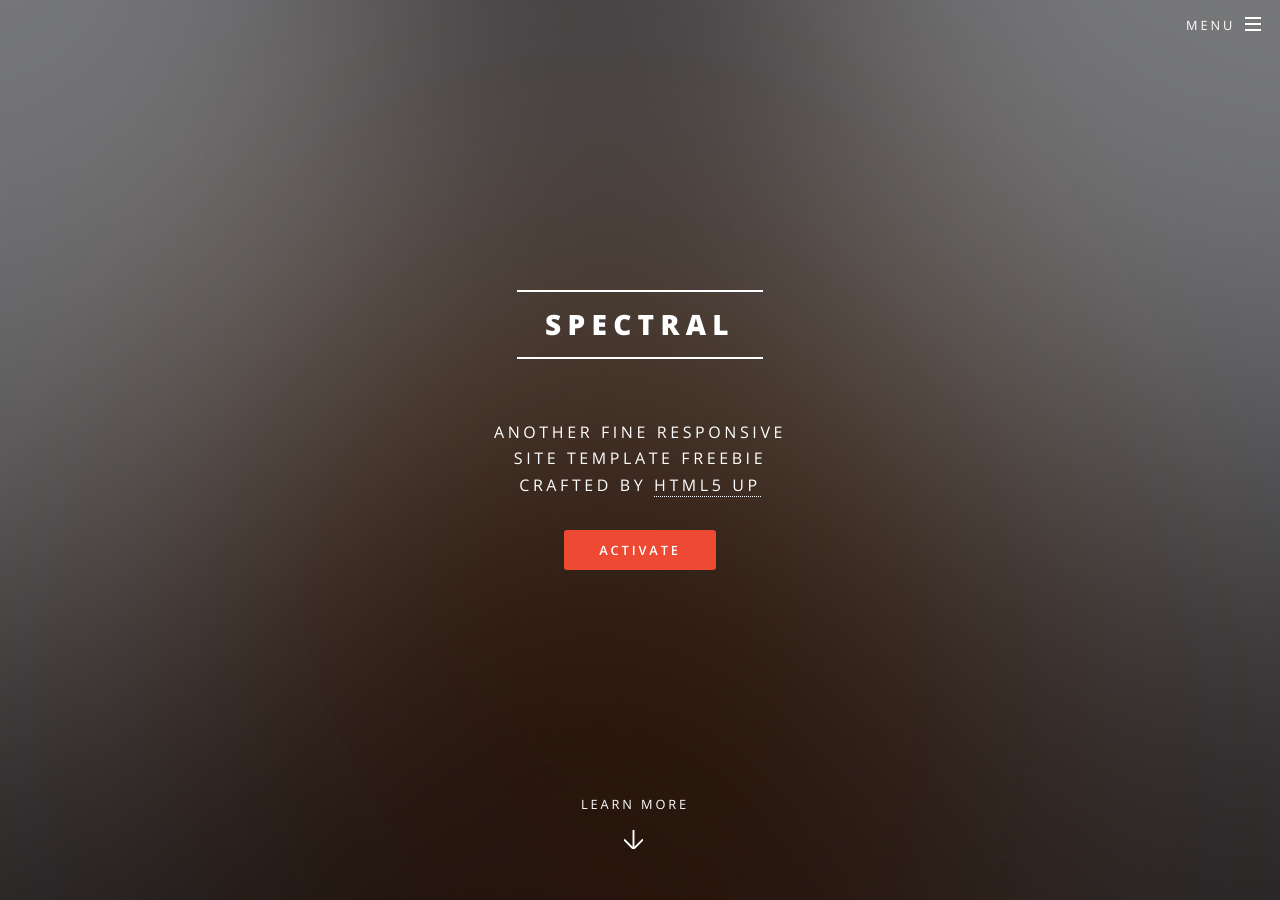
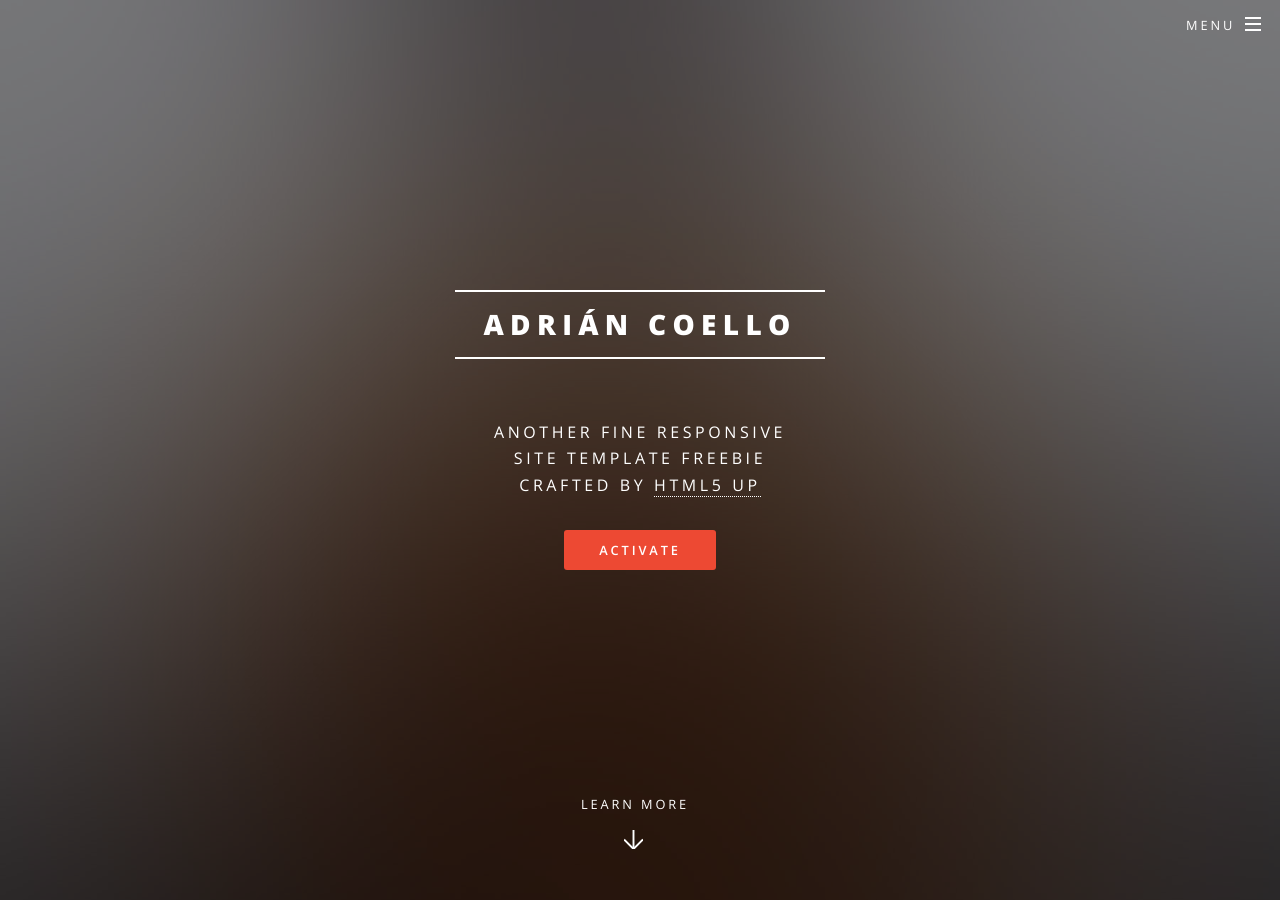
Before and after one commit to Vico2001/hix2, a Jekyll site: the page built from index.html, in a window 1280 px wide and 900 px high. Built offline with Jekyll 4.4.1, drawn with Linux system fonts in a browser that asks for light colours.

Commit message:
Update _config.yml

```diff
--- a/_config.yml
+++ b/_config.yml
@@ -2,7 +2,7 @@
 #
 
 # Site settings
-title: Spectral
+title: Adrián Coello
 description: |
   Another fine responsive
   site template freebie
```
